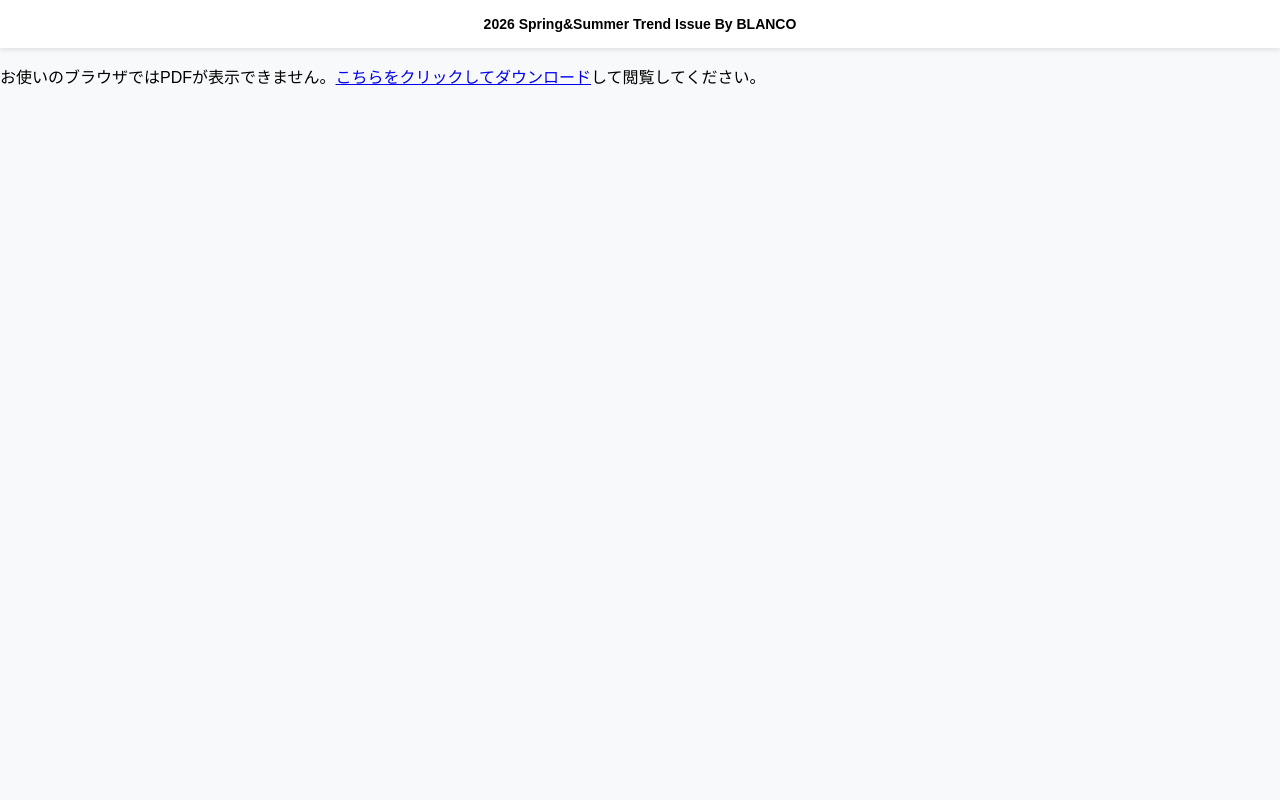
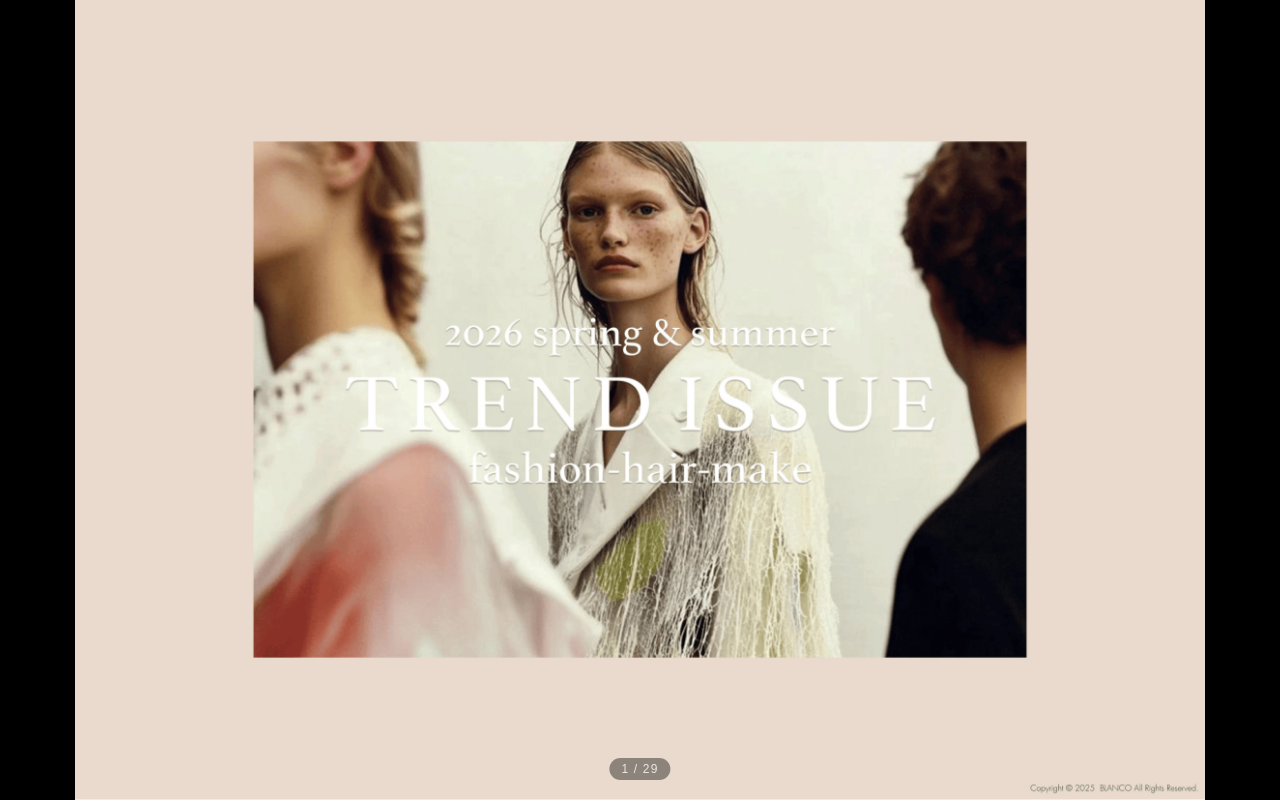
Before and after one commit to micchaku/2026ss_trend_issue, a plain HTML site: page index.html in a window 1280 px wide. Drawn offline with nearby package versions, Linux system fonts and the light colour scheme.

Commit message:
Update index.html

```diff
--- a/index.html
+++ b/index.html
@@ -10,36 +10,72 @@
     <meta property="og:image" content="https://micchaku.github.io/2026ss_trend_issue/trend_thumbnail.png">
     <meta property="og:type" content="website">
 
+    <link rel="stylesheet" href="https://cdn.jsdelivr.net/npm/swiper@11/swiper-bundle.min.css" />
+
     <style>
-        body, html { margin: 0; padding: 0; height: 100%; background-color: #f8f9fa; font-family: sans-serif; }
-        .header {
-            padding: 15px;
-            text-align: center;
-            background: #fff;
-            box-shadow: 0 2px 5px rgba(0,0,0,0.1);
+        body, html { margin: 0; padding: 0; height: 100%; background: #000; font-family: sans-serif; }
+        .swiper { width: 100%; height: 100vh; }
+        .swiper-slide {
+            display: flex;
+            justify-content: center;
+            align-items: center;
+            background: #000;
         }
-        .pdf-container {
-            width: 100%;
-            height: calc(100vh - 70px); /* ヘッダー分を引く */
+        .swiper-slide img {
+            max-width: 100%;
+            max-height: 100%;
+            object-fit: contain;
+            user-select: none;
         }
-        iframe {
-            width: 100%;
-            height: 100%;
-            border: none;
+        /* ページ番号表示 */
+        .page-num {
+            position: fixed;
+            bottom: 20px;
+            left: 50%;
+            transform: translateX(-50%);
+            color: rgba(255,255,255,0.8);
+            font-size: 12px;
+            z-index: 10;
+            background: rgba(0,0,0,0.4);
+            padding: 4px 12px;
+            border-radius: 20px;
+            letter-spacing: 0.1em;
         }
     </style>
 </head>
 <body>
 
-    <div class="header">
-        <span style="font-size: 14px; font-weight: bold;">2026 Spring&Summer Trend Issue By BLANCO</span>
+    <div class="swiper">
+        <div class="swiper-wrapper" id="swiper-wrapper">
+            </div>
     </div>
+    <div class="page-num" id="page-num">1 / 29</div>
 
-    <div class="pdf-container">
-        <object data="./2026ssTrend.pdf" type="application/pdf" width="100%" height="100%">
-            <p>お使いのブラウザではPDFが表示できません。<a href="./2026ssTrend.pdf">こちらをクリックしてダウンロード</a>して閲覧してください。</p>
-        </object>
-    </div>
+    <script src="https://cdn.jsdelivr.net/npm/swiper@11/swiper-bundle.min.js"></script>
+    <script>
+        const totalPages = 29;
+        const wrapper = document.getElementById('swiper-wrapper');
 
+        // page01.png 〜 page29.png を自動でスライドに追加
+        for (let i = 1; i <= totalPages; i++) {
+            const fileName = 'page' + String(i).padStart(2, '0') + '.png';
+            const slide = document.createElement('div');
+            slide.className = 'swiper-slide';
+            slide.innerHTML = `<img src="./${fileName}" loading="lazy">`;
+            wrapper.appendChild(slide);
+        }
+
+        // Swiperの初期化
+        const swiper = new Swiper('.swiper', {
+            loop: false,
+            grabCursor: true,
+            resistanceRatio: 0.5,
+            on: {
+                slideChange: function () {
+                    document.getElementById('page-num').innerText = (this.activeIndex + 1) + ' / ' + totalPages;
+                },
+            },
+        });
+    </script>
 </body>
 </html>
```
